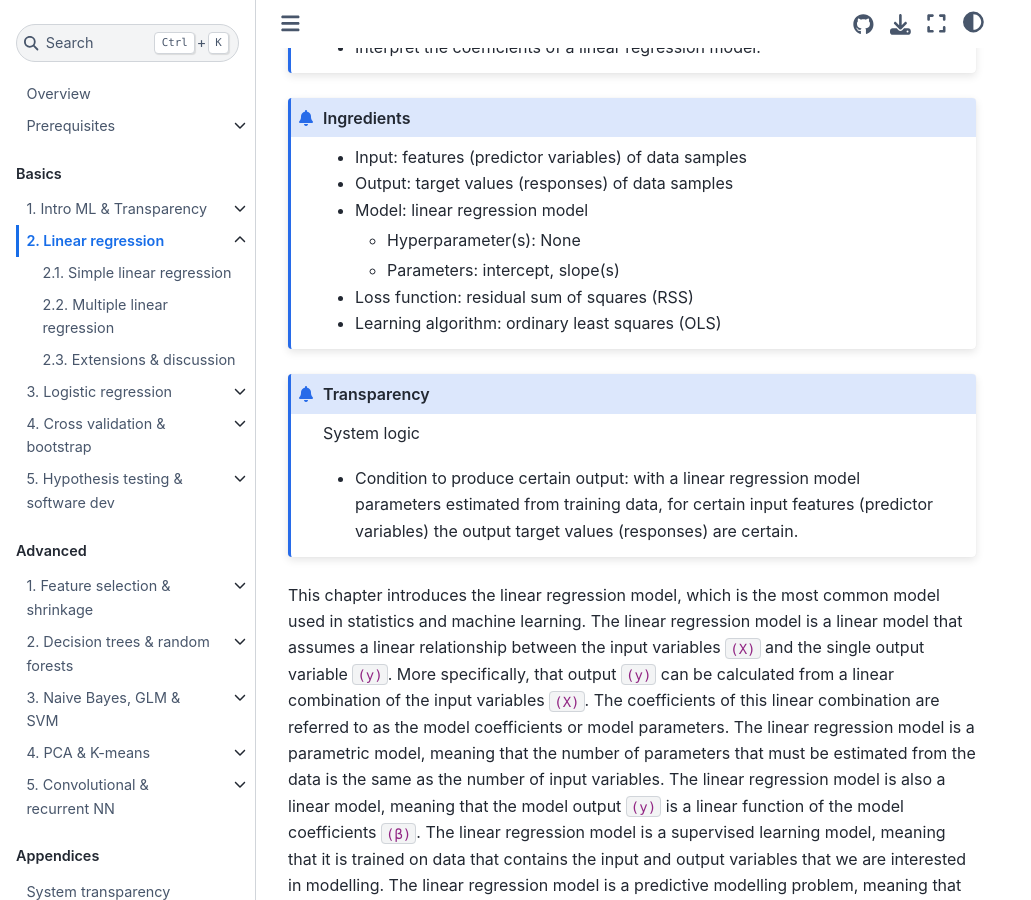
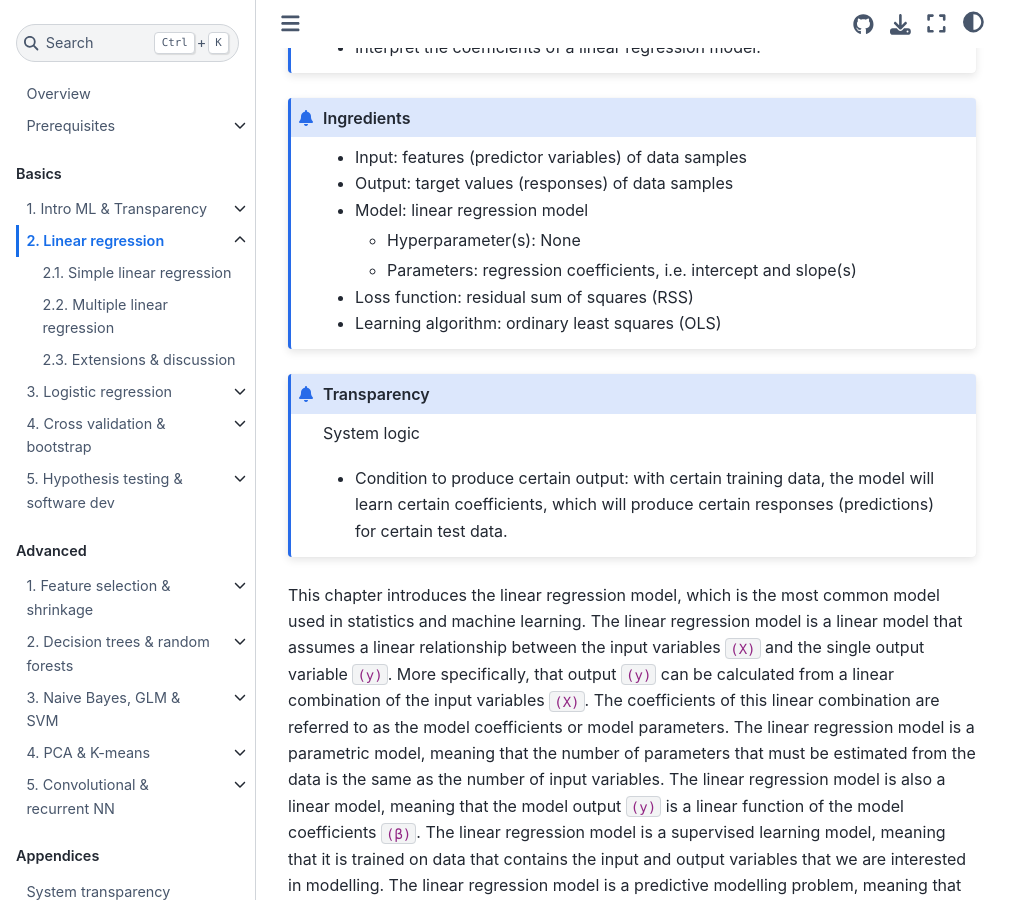
Before and after one commit to pykale/transparentML, a Jupyter Book: the page built from content/02-linear-reg/overview.md, in a window 1280 px wide and 900 px high, scrolled down 317 px. Shown: the whole window, without its empty margins (0-1031 px from the left). Built offline with Jupyter Book 1.0.4 settings and Sphinx 7.4.7 and the Sphinx Book theme 1.1.4, drawn with Linux system fonts in a browser that asks for light colours; pages that are not in the unit, such as notebooks, are missing from menus.

````diff
--- a/content/02-linear-reg/overview.md
+++ b/content/02-linear-reg/overview.md
@@ -15,14 +15,14 @@ Drafting
 - Output: target values (responses) of data samples
 - Model: linear regression model
   - Hyperparameter(s): None
-  - Parameters: intercept, slope(s)
+  - Parameters: regression coefficients, i.e. intercept and slope(s)
 - Loss function: residual sum of squares (RSS)
 - Learning algorithm: ordinary least squares (OLS)
 ```
 
 ```{admonition} Transparency
 System logic
-- Condition to produce certain output: with a linear regression model parameters estimated from training data, for certain input features (predictor variables) the output target values (responses) are certain.
+- Condition to produce certain output: with certain training data, the model will learn certain coefficients, which will produce certain responses (predictions) for certain test data.
 ```
 
 <!-- Generated by Copilot -->
````
Also changed, not shown: content/03-logistic-reg/overview.md (+11 -0 lines), content/04-cross-val-bootstrap/overview.md (+15 -0 lines), content/05-hypo-test-sw-dev/overview.md (+9 -0 lines), content/09-pca-kmeans/overview.md (+15 -0 lines), content/02-linear-reg/multi-linear-regression.ipynb, content/02-linear-reg/simple-linear-regression.ipynb.
